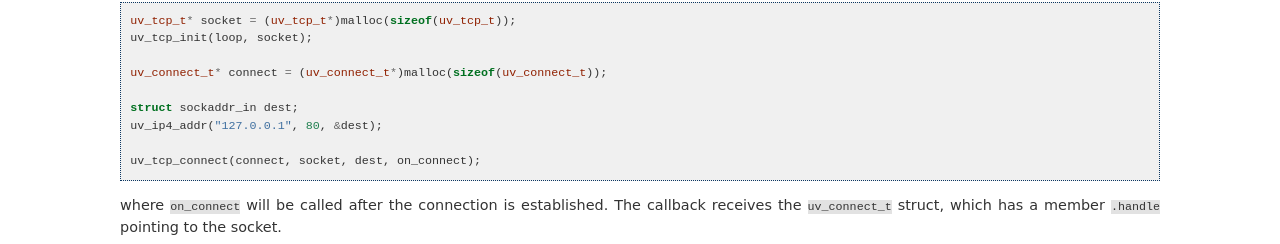
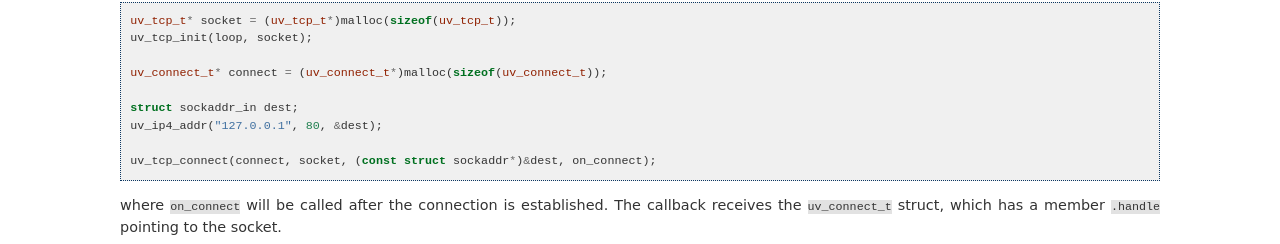
Before and after one commit to nikhilm/uvbook, a plain HTML site: page networking.html in a window 1280 px wide. Shown: the part 1826-2070 px from the top of the page. Drawn offline with nearby package versions, Linux system fonts and the light colour scheme; some packages are replaced by stand-ins of ours.

Commit message:
Generated gh-pages for commit 39a2f35 (origin/master, origin/HEAD, master) Author: Nikhil Marathe <nsm.nikhil@gmail.com>
    Fixes #61

```diff
--- a/networking.html
+++ b/networking.html
@@ -186,7 +186,7 @@ callback of <code class="docutils literal"><span class="pre">uv_listen</span></c
 <span class="k">struct</span> <span class="n">sockaddr_in</span> <span class="n">dest</span><span class="p">;</span>
 <span class="n">uv_ip4_addr</span><span class="p">(</span><span class="s">&quot;127.0.0.1&quot;</span><span class="p">,</span> <span class="mi">80</span><span class="p">,</span> <span class="o">&amp;</span><span class="n">dest</span><span class="p">);</span>
 
-<span class="n">uv_tcp_connect</span><span class="p">(</span><span class="n">connect</span><span class="p">,</span> <span class="n">socket</span><span class="p">,</span> <span class="n">dest</span><span class="p">,</span> <span class="n">on_connect</span><span class="p">);</span>
+<span class="n">uv_tcp_connect</span><span class="p">(</span><span class="n">connect</span><span class="p">,</span> <span class="n">socket</span><span class="p">,</span> <span class="p">(</span><span class="k">const</span> <span class="k">struct</span> <span class="n">sockaddr</span><span class="o">*</span><span class="p">)</span><span class="o">&amp;</span><span class="n">dest</span><span class="p">,</span> <span class="n">on_connect</span><span class="p">);</span>
 </pre></div>
 </div>
 <p>where <code class="docutils literal"><span class="pre">on_connect</span></code> will be called after the connection is established. The
```
Also changed, not shown: _sources/networking.txt, 2 other files.
